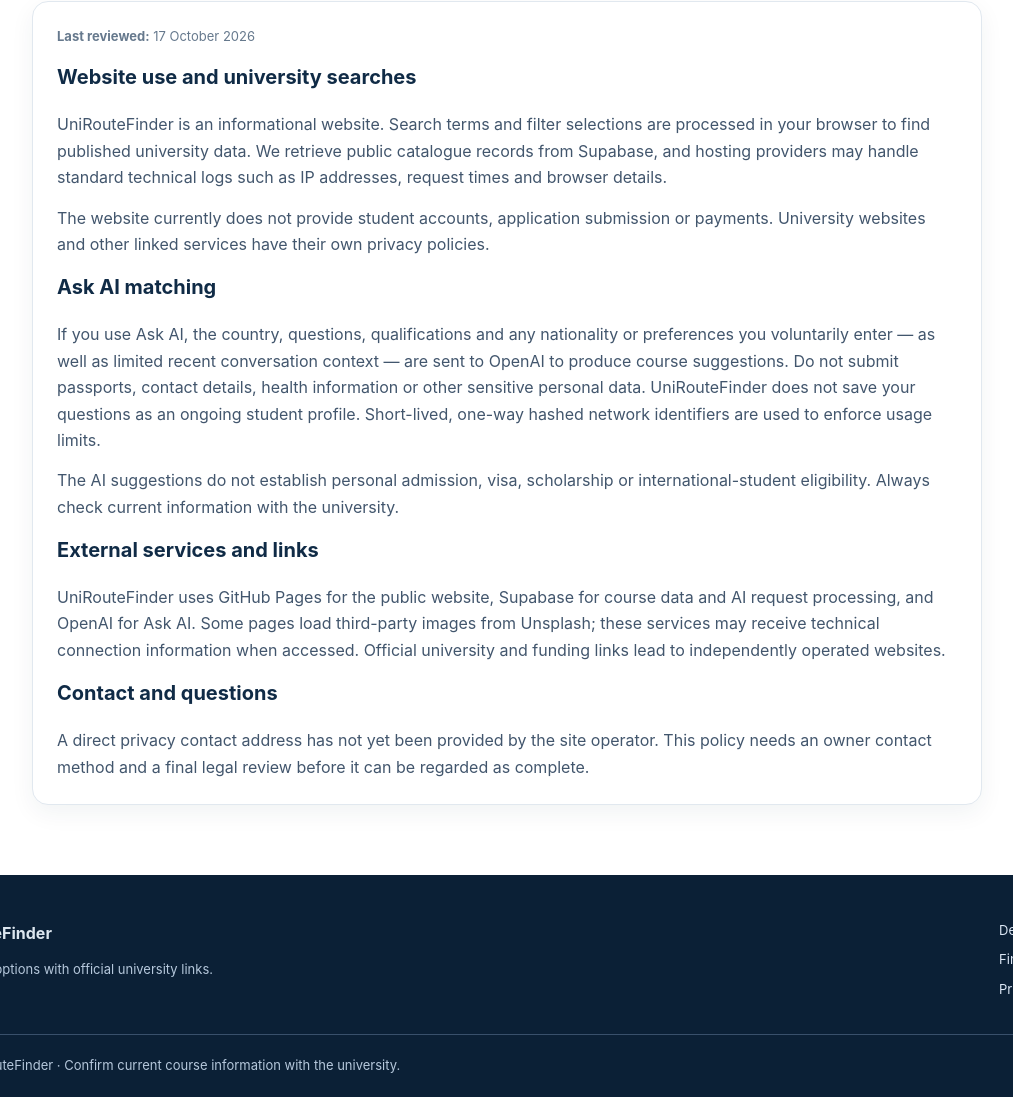
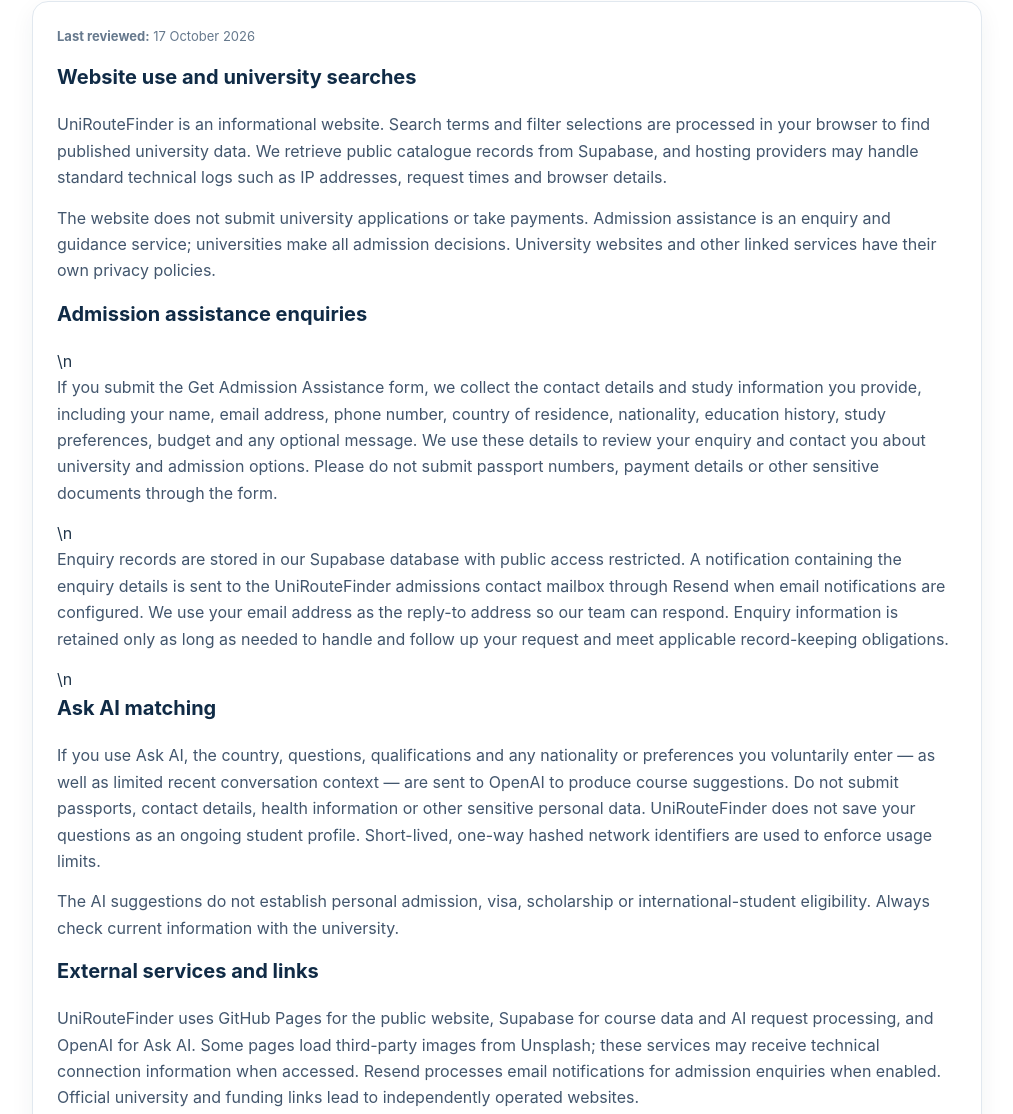
Before and after one commit to ijamil19-lang/studybridge, a plain HTML site: page privacy.html in a window 1280 px wide. Shown: the part 373-1487 px from the top of the page, without its empty margins (133-1146 px from the left). Drawn offline with Linux system fonts and the light colour scheme.

Commit message:
Update privacy policy for admission enquiries

```diff
--- a/privacy.html
+++ b/privacy.html
@@ -14,12 +14,12 @@
 <article class="programme-panel"><p class="programme-smallprint"><strong>Last reviewed:</strong> 17 October 2026</p>
 <h2>Website use and university searches</h2>
 <p>UniRouteFinder is an informational website. Search terms and filter selections are processed in your browser to find published university data. We retrieve public catalogue records from Supabase, and hosting providers may handle standard technical logs such as IP addresses, request times and browser details.</p>
-<p>The website currently does not provide student accounts, application submission or payments. University websites and other linked services have their own privacy policies.</p>
-<h2>Ask AI matching</h2>
+<p>The website does not submit university applications or take payments. Admission assistance is an enquiry and guidance service; universities make all admission decisions. University websites and other linked services have their own privacy policies.</p>
+<h2>Admission assistance enquiries</h2>\n<p>If you submit the Get Admission Assistance form, we collect the contact details and study information you provide, including your name, email address, phone number, country of residence, nationality, education history, study preferences, budget and any optional message. We use these details to review your enquiry and contact you about university and admission options. Please do not submit passport numbers, payment details or other sensitive documents through the form.</p>\n<p>Enquiry records are stored in our Supabase database with public access restricted. A notification containing the enquiry details is sent to the UniRouteFinder admissions contact mailbox through Resend when email notifications are configured. We use your email address as the reply-to address so our team can respond. Enquiry information is retained only as long as needed to handle and follow up your request and meet applicable record-keeping obligations.</p>\n<h2>Ask AI matching</h2>
 <p>If you use Ask AI, the country, questions, qualifications and any nationality or preferences you voluntarily enter — as well as limited recent conversation context — are sent to OpenAI to produce course suggestions. Do not submit passports, contact details, health information or other sensitive personal data. UniRouteFinder does not save your questions as an ongoing student profile. Short-lived, one-way hashed network identifiers are used to enforce usage limits.</p>
 <p>The AI suggestions do not establish personal admission, visa, scholarship or international-student eligibility. Always check current information with the university.</p>
 <h2>External services and links</h2>
-<p>UniRouteFinder uses GitHub Pages for the public website, Supabase for course data and AI request processing, and OpenAI for Ask AI. Some pages load third-party images from Unsplash; these services may receive technical connection information when accessed. Official university and funding links lead to independently operated websites.</p>
+<p>UniRouteFinder uses GitHub Pages for the public website, Supabase for course data and AI request processing, and OpenAI for Ask AI. Some pages load third-party images from Unsplash; these services may receive technical connection information when accessed. Resend processes email notifications for admission enquiries when enabled. Official university and funding links lead to independently operated websites.</p>
 <h2>Contact and questions</h2>
 <p>A direct privacy contact address has not yet been provided by the site operator. This policy needs an owner contact method and a final legal review before it can be regarded as complete.</p>
 </article></div></main>
```
